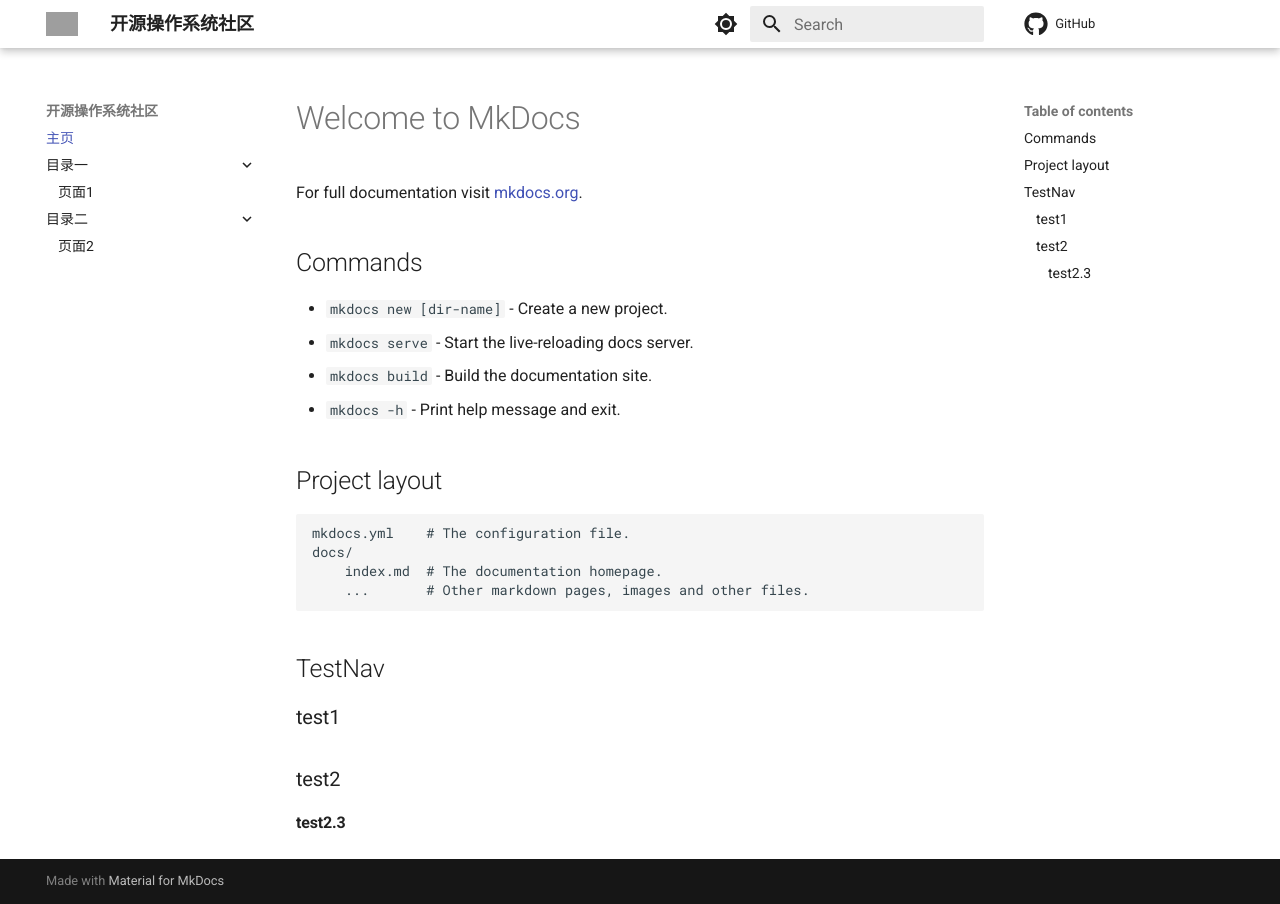
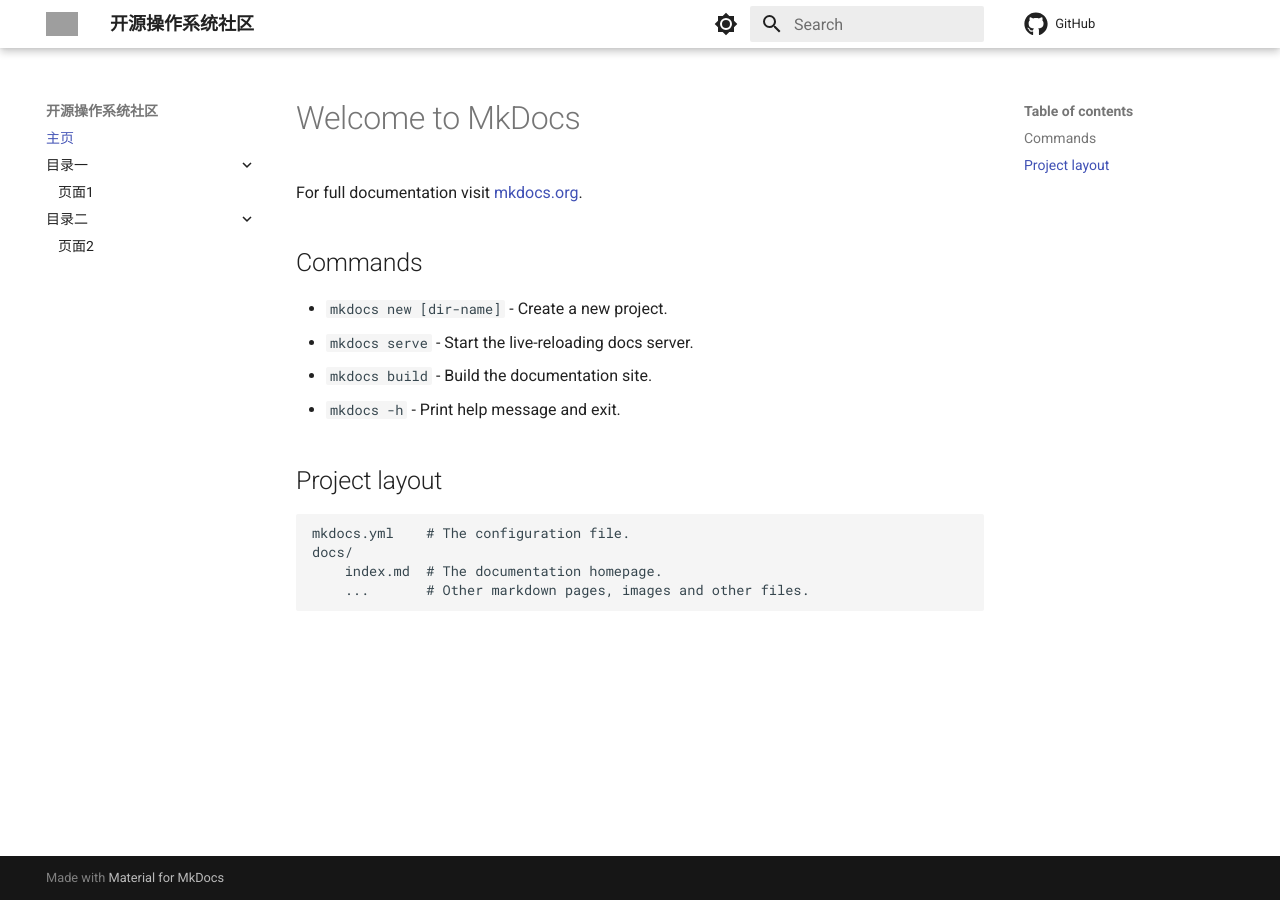
Before and after one commit to os2edu/trainingcamp, an MkDocs documentation site: the page built from docs/index.md, in a window 1280 px wide. Built offline with MkDocs 1.6.1 and Material for MkDocs 9.7.7, drawn with Linux system fonts in a browser that asks for light colours; comment, search, counter and statistics services are not loaded; grey boxes are pictures that could not be loaded.

Commit message:
fix: update index.md

```diff
--- a/docs/index.md
+++ b/docs/index.md
@@ -15,8 +15,3 @@ For full documentation visit [mkdocs.org](https://www.mkdocs.org).
     docs/
         index.md  # The documentation homepage.
         ...       # Other markdown pages, images and other files.
-
-## TestNav
-### test1
-### test2
-#### test2.3
```
